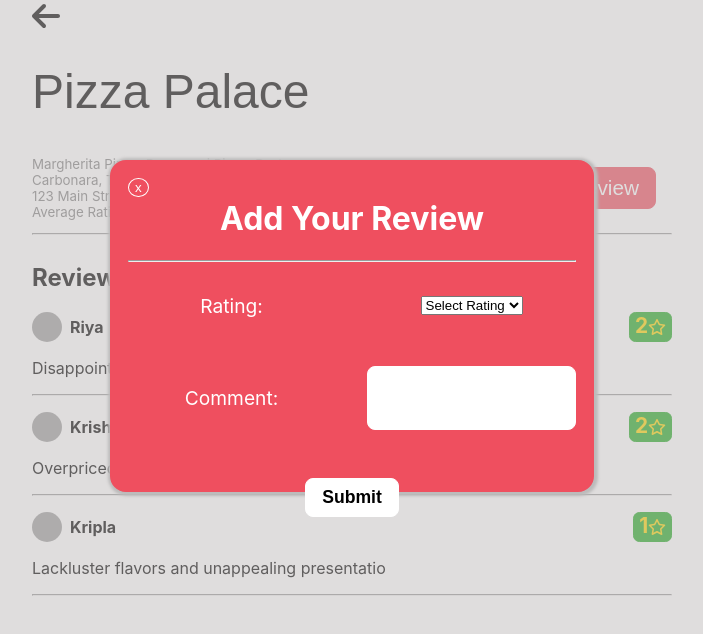
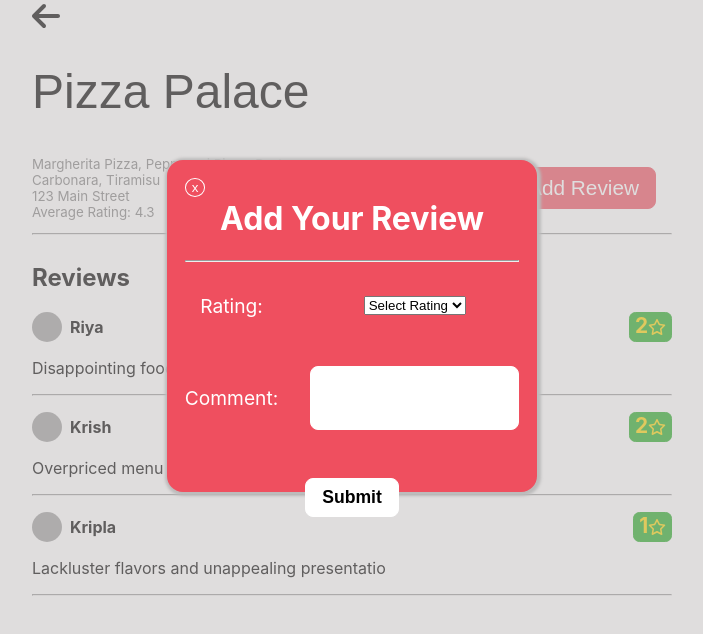
Before and after one commit to WadadParker/mcr6, a React (Create React App) app: page /review/1 in a window 1280 px wide. Both pictures are taken after a click on the button "Add Review". Shown: the top 634 px of the page, without its empty margins (288-991 px from the left). Built offline with nearby package versions, Linux system fonts and the light colour scheme; grey boxes are pictures that could not be loaded.

Commit message:
fix: modal

```diff
--- a/src/components/reviewModal/ReviewModal.jsx
+++ b/src/components/reviewModal/ReviewModal.jsx
@@ -11,7 +11,12 @@ export const ReviewModal=({hotel})=>
 
     const clickHandler=()=>
     {
-        dispatch({type:"ADD",payload:hotel});
+        if(rating==="" || comment==="")
+        {
+            alert("Please enter all fields");
+        }
+        else
+        {dispatch({type:"ADD",payload:hotel});}
     }
 
     return (
--- a/src/components/reviewModal/reviewModal.module.css
+++ b/src/components/reviewModal/reviewModal.module.css
@@ -9,7 +9,7 @@
 }
 .modal-container {
     z-index: 12;
-    width: 35vw;
+    width: fit-content;
     height: fit-content;
     padding: 1rem;
     border: 2px solid #ef4f5f;
```
